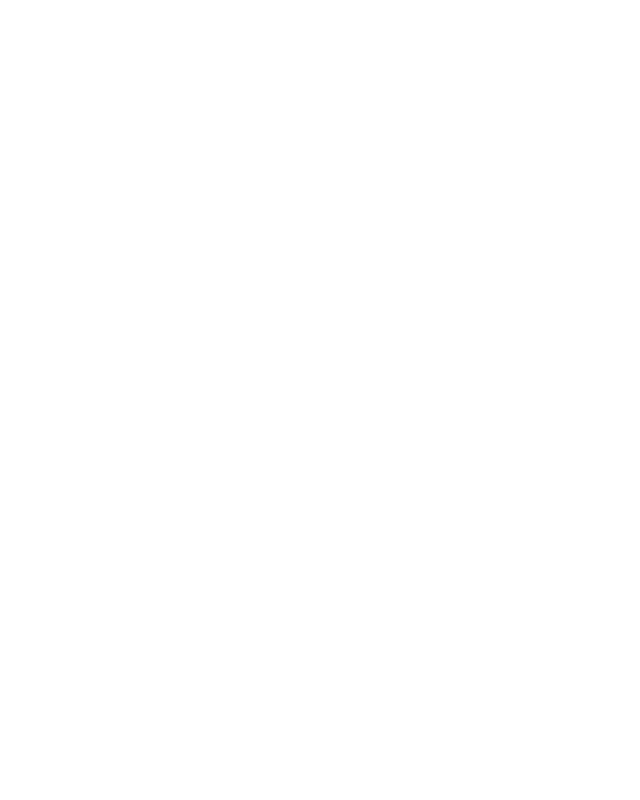
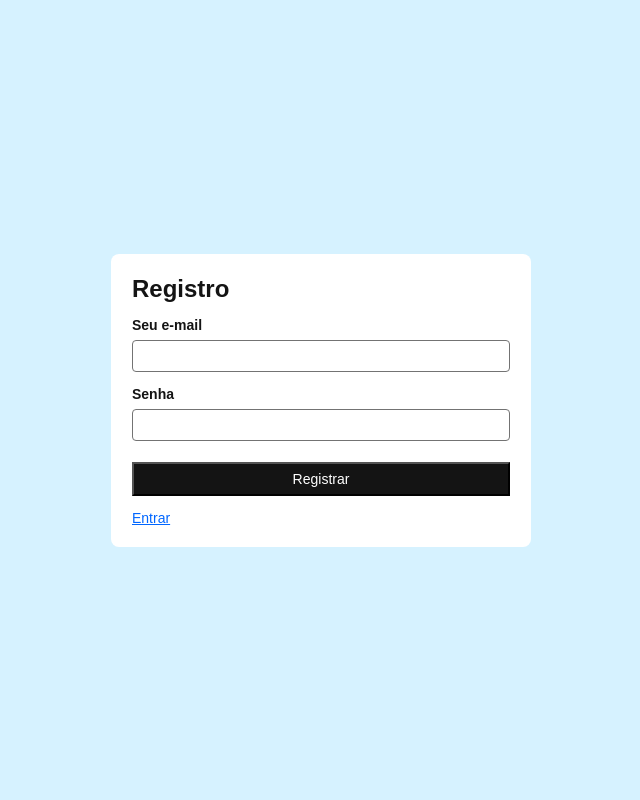
Before and after one commit to FreitasGa/Farmax, a Flask app: page /auth/register in a window 1280 px wide. Before the commit the part shown is empty. Shown: the whole page, without its empty margins (319-959 px from the left). Run offline with Flask 2, Linux system fonts and the light colour scheme.

Commit message:
Create register.html

```diff
--- a/app/templates/auth/register.html
+++ b/app/templates/auth/register.html
@@ -1,10 +1,33 @@
 <!DOCTYPE html>
 <html lang="en">
+
 <head>
-    <meta charset="UTF-8">
-    <title>Title</title>
+	<meta charset="UTF-8">
+	<meta http-equiv="X-UA-Compatible" content="IE=edge">
+	<meta name="viewport" content="width=device-width, initial-scale=1.0">
+	<title>Login</title>
+	<link rel="stylesheet" type="text/css" href="{{ url_for('static', filename='style.css') }}">
 </head>
+
 <body>
-
+	<div class="auth_wrapper">
+		<div class="auth">
+			<h1 class="auth_header">Registro</h1>
+			<form method="post" class="auth_form">
+				<div class="auth_form-div">
+					<div>
+						<label for="username" class="auth_form-label">Seu e-mail</label>
+                        <input type="email" id="username" required class="auth_form-input">
+                    </div>
+                    <div>
+                        <label for="password" class="auth_form-label">Senha</label>
+                        <input type="password" id="password" required class="auth_form-input">
+                    </div>
+                </div>
+                <input type="submit" value="Registrar" class="auth_form-submit">
+                <a href="auth/login" class="auth_form-anchor">Entrar</a>
+            </form>
+        </div>
+    </div>
 </body>
 </html>
```
